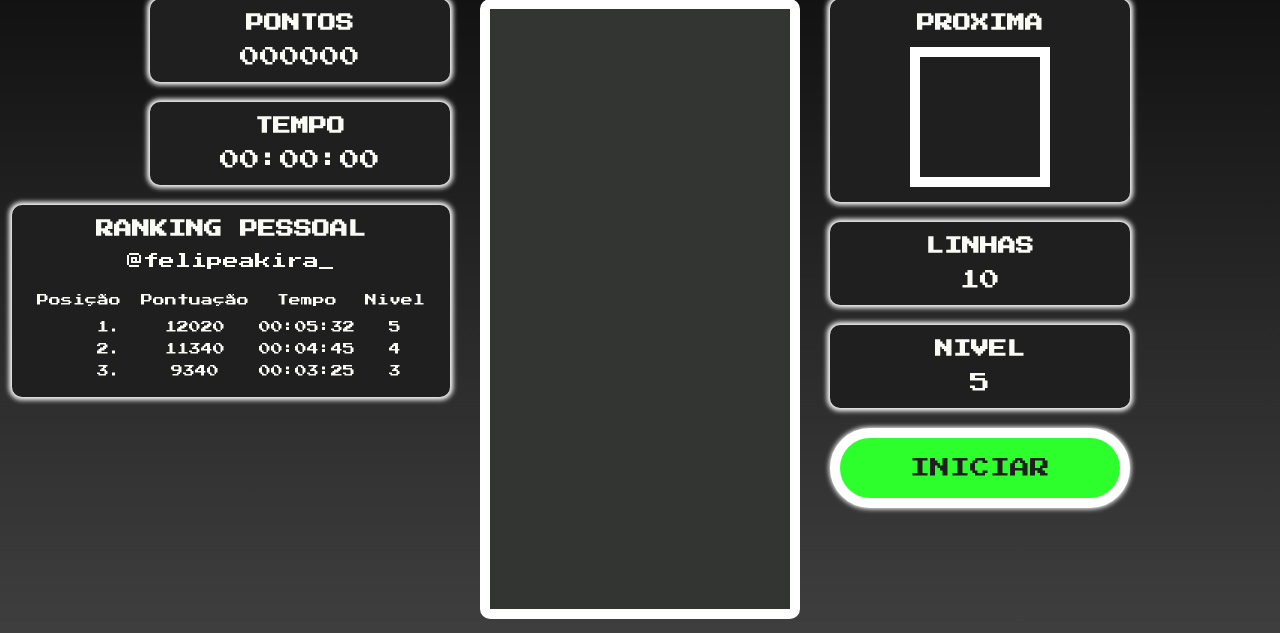
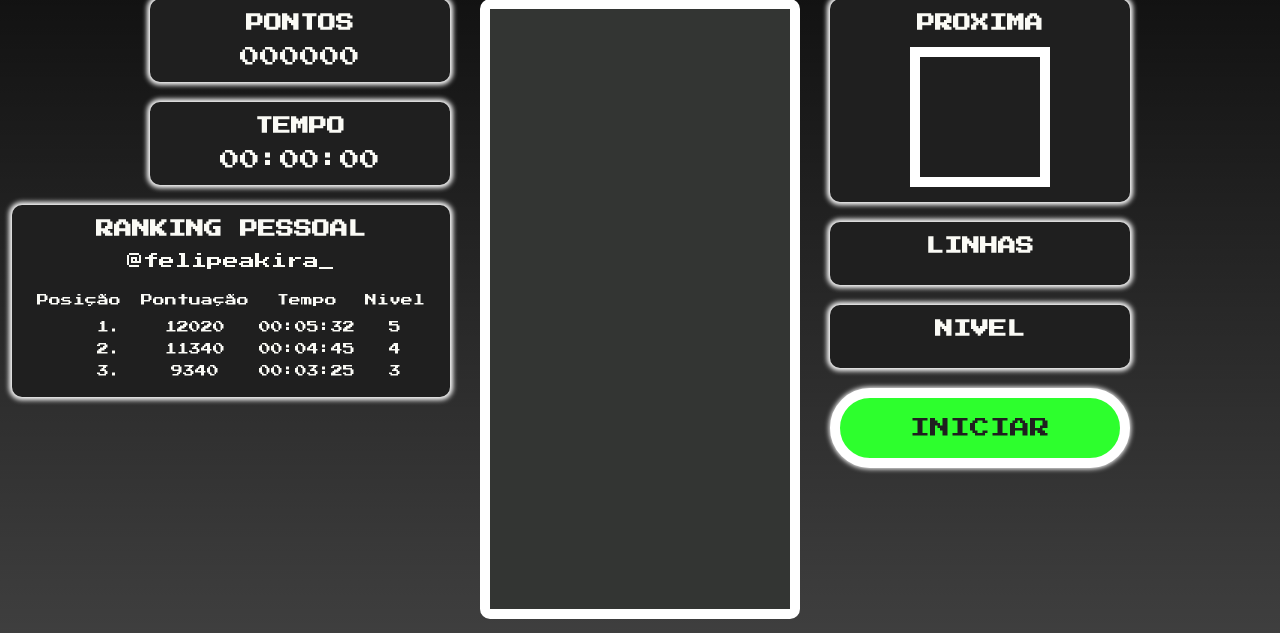
Before and after one commit to felipeakira1/Tetris_Web_Game, a PHP site: page /html/tabuleiro_pequeno.html in a window 1280 px wide. Shown: the part 144-777 px from the top of the page. Run offline with PHP 8.4, Linux system fonts and the light colour scheme.

Commit message:
Linhas e dificuldade

```diff
--- a/css/jogo.css
+++ b/css/jogo.css
@@ -60,6 +60,10 @@
     animation: shake 0.3s infinite;
 }
 
+.branco {
+    background-color: rgb(227, 227, 227);
+}
+
 @keyframes shake {
     0%, 100% { transform: translateY(0); }
     10%, 30%, 50%, 70%, 90% { transform: translateY(-5px); }
--- a/css/tabuleiros.css
+++ b/css/tabuleiros.css
@@ -224,10 +224,6 @@ table tbody tr td:first-child {
     cursor: pointer;
 }
 
-.branco {
-    background-color: rgb(227, 227, 227);
-}
-
 
 @media (max-height: 725px) {
     .logo {
--- a/html/tabuleiro_pequeno.html
+++ b/html/tabuleiro_pequeno.html
@@ -86,12 +86,12 @@
 
                 <section class="panel">
                     <h2>LINHAS</h2>
-                    <div id="lines-value">10</div>
+                    <div id="lines-value"></div>
                 </section>
 
                 <section class="panel">
                     <h2>NIVEL</h2>
-                    <div id="level-value">5</div>
+                    <div id="level-value"></div>
                 </section>
 
                 <button id="btn-iniciar" class="iniciar">INICIAR</button>
--- a/js/jogo.js
+++ b/js/jogo.js
@@ -94,6 +94,8 @@ botaoIniciar.addEventListener('click', (event) => {
     pontuacao = 0;
     document.getElementById("score-value").textContent = pontuacao;
     document.getElementById("time-value").textContent = "00:00:00";
+    document.getElementById("lines-value").textContent = "0";
+    document.getElementById("level-value").textContent = "1";
     event.preventDefault();
     clearInterval(funcao_queda);
     matriz = criarMatriz(NUM_LINHAS, NUM_COLUNAS);
@@ -164,6 +166,12 @@ const pecas =
 
     [[7]]           // peça especial
 ]
+
+// const pecas = [
+//     [[1, 1],
+//     [1, 1],
+//     [1, 1]]
+// ]
 
 // Função para gerar uma nova peça aleatória
 function gerarPeca() {
```
